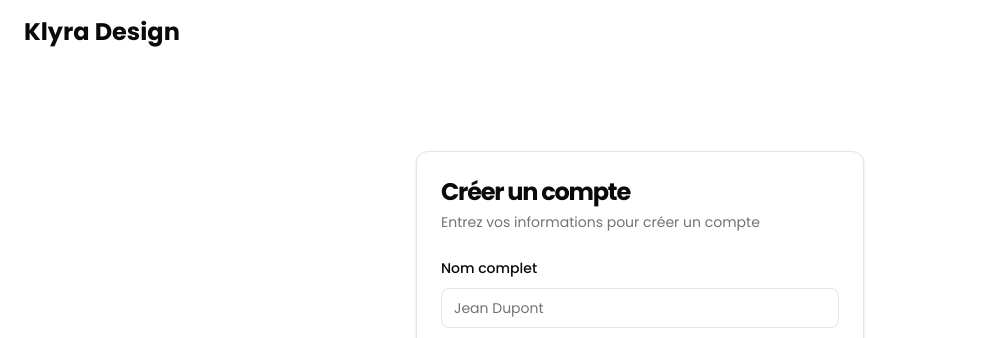
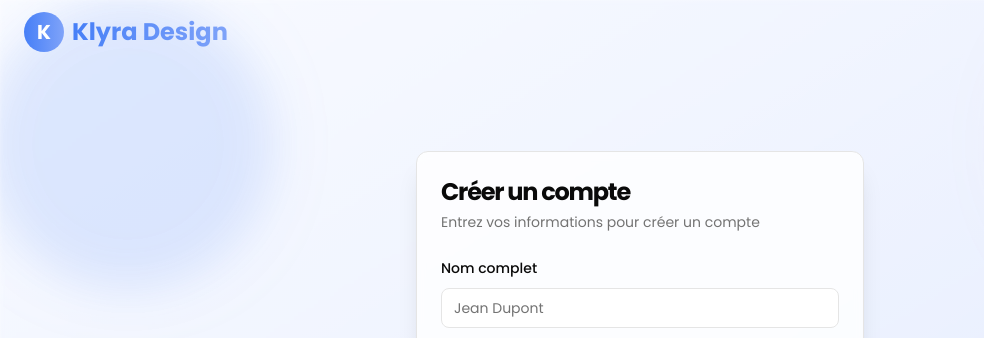
Before and after one commit to CorentinQ57/KlyraHub, a Next.js app: page /signup in a window 1280 px wide. Shown: the top 338 px of the page, without its empty margins (0-984 px from the left). Built offline with nearby package versions, Linux system fonts and the light colour scheme; no server answers.

Commit message:
feat: add Logo component and implement it across the app

```diff
--- a/app/layout.tsx
+++ b/app/layout.tsx
@@ -12,7 +12,7 @@ const poppins = Poppins({
 })
 
 export const metadata: Metadata = {
-  title: 'Klyra Design',
+  title: 'Klyra',
   description: 'Plateforme de services de design',
 }
 
--- a/app/login/page.tsx
+++ b/app/login/page.tsx
@@ -9,6 +9,23 @@ import { Input } from "@/components/ui/input"
 import { Button } from "@/components/ui/button"
 import { Label } from "@/components/ui/label"
 import { Card, CardContent, CardDescription, CardFooter, CardHeader, CardTitle } from "@/components/ui/card"
+import { motion } from "framer-motion"
+import { Logo } from "@/components/Logo"
+
+// Background Mesh Component
+const BackgroundMesh = () => {
+  return (
+    <div className="fixed inset-0 -z-10 overflow-hidden">
+      <div className="absolute inset-0 bg-gradient-to-br from-[#E6EDFD] via-[#B8CBFC] to-[#7FA3F9] opacity-30" />
+      <div className="absolute w-full h-full">
+        <div className="absolute top-0 -left-4 w-72 h-72 bg-[#467FF7] rounded-full mix-blend-multiply filter blur-xl opacity-20 animate-blob" />
+        <div className="absolute top-0 -right-4 w-72 h-72 bg-[#F7A6C1] rounded-full mix-blend-multiply filter blur-xl opacity-20 animate-blob animation-delay-2000" />
+        <div className="absolute -bottom-8 left-20 w-72 h-72 bg-[#A6F0C6] rounded-full mix-blend-multiply filter blur-xl opacity-20 animate-blob animation-delay-4000" />
+      </div>
+      <div className="absolute inset-0 bg-white/50 backdrop-blur-[2px]" />
+    </div>
+  )
+}
 
 export default function LoginPage() {
   const [email, setEmail] = useState('')
@@ -108,14 +125,12 @@ export default function LoginPage() {
   if (!mounted) {
     return (
       <div className="flex min-h-screen flex-col">
-        <header className="px-4 lg:px-6 h-16 flex items-center">
-          <Link className="flex items-center justify-center" href="/">
-            <span className="text-2xl font-bold">Klyra Design</span>
-          </Link>
+        <BackgroundMesh />
+        <header className="px-4 lg:px-6 h-16 flex items-center relative z-10">
+          <Logo />
         </header>
         <div className="flex-1 flex items-center justify-center">
-          {/* Loading placeholder */}
-          <Card className="w-full max-w-md mx-auto">
+          <Card className="w-full max-w-md mx-auto backdrop-blur-sm bg-white/80">
             <CardHeader className="space-y-1">
               <CardTitle className="text-2xl font-bold">Connexion</CardTitle>
               <CardDescription>Chargement...</CardDescription>
@@ -128,10 +143,9 @@ export default function LoginPage() {
 
   return (
     <div className="flex min-h-screen flex-col">
-      <header className="px-4 lg:px-6 h-16 flex items-center">
-        <Link className="flex items-center justify-center" href="/">
-          <span className="text-2xl font-bold">Klyra Design</span>
-        </Link>
+      <BackgroundMesh />
+      <header className="px-4 lg:px-6 h-16 flex items-center relative z-10">
+        <Logo />
       </header>
       <main className="flex-1 flex items-center justify-center p-4">
         <Card className="w-full max-w-md mx-auto">
--- a/app/signup/page.tsx
+++ b/app/signup/page.tsx
@@ -9,6 +9,23 @@ import { Input } from "@/components/ui/input"
 import { Button } from "@/components/ui/button"
 import { Label } from "@/components/ui/label"
 import { Card, CardContent, CardDescription, CardFooter, CardHeader, CardTitle } from "@/components/ui/card"
+import { motion } from "framer-motion"
+import { Logo } from "@/components/Logo"
+
+// Background Mesh Component
+const BackgroundMesh = () => {
+  return (
+    <div className="fixed inset-0 -z-10 overflow-hidden">
+      <div className="absolute inset-0 bg-gradient-to-br from-[#E6EDFD] via-[#B8CBFC] to-[#7FA3F9] opacity-30" />
+      <div className="absolute w-full h-full">
+        <div className="absolute top-0 -left-4 w-72 h-72 bg-[#467FF7] rounded-full mix-blend-multiply filter blur-xl opacity-20 animate-blob" />
+        <div className="absolute top-0 -right-4 w-72 h-72 bg-[#F7A6C1] rounded-full mix-blend-multiply filter blur-xl opacity-20 animate-blob animation-delay-2000" />
+        <div className="absolute -bottom-8 left-20 w-72 h-72 bg-[#A6F0C6] rounded-full mix-blend-multiply filter blur-xl opacity-20 animate-blob animation-delay-4000" />
+      </div>
+      <div className="absolute inset-0 bg-white/50 backdrop-blur-[2px]" />
+    </div>
+  )
+}
 
 export default function SignUpPage() {
   const [fullName, setFullName] = useState('')
@@ -117,14 +134,12 @@ export default function SignUpPage() {
   if (!mounted) {
     return (
       <div className="flex min-h-screen flex-col">
-        <header className="px-4 lg:px-6 h-16 flex items-center">
-          <Link className="flex items-center justify-center" href="/">
-            <span className="text-2xl font-bold">Klyra Design</span>
-          </Link>
+        <BackgroundMesh />
+        <header className="px-4 lg:px-6 h-16 flex items-center relative z-10">
+          <Logo />
         </header>
         <div className="flex-1 flex items-center justify-center">
-          {/* Loading placeholder */}
-          <Card className="w-full max-w-md mx-auto">
+          <Card className="w-full max-w-md mx-auto backdrop-blur-sm bg-white/80">
             <CardHeader className="space-y-1">
               <CardTitle className="text-2xl font-bold">Créer un compte</CardTitle>
               <CardDescription>Chargement...</CardDescription>
@@ -137,13 +152,18 @@ export default function SignUpPage() {
 
   return (
     <div className="flex min-h-screen flex-col">
-      <header className="px-4 lg:px-6 h-16 flex items-center">
-        <Link className="flex items-center justify-center" href="/">
-          <span className="text-2xl font-bold">Klyra Design</span>
-        </Link>
+      <BackgroundMesh />
+      <header className="px-4 lg:px-6 h-16 flex items-center relative z-10">
+        <Logo />
       </header>
       <main className="flex-1 flex items-center justify-center p-4">
-        <Card className="w-full max-w-md mx-auto">
+        <motion.div
+          initial={{ opacity: 0, y: 20 }}
+          animate={{ opacity: 1, y: 0 }}
+          transition={{ duration: 0.5 }}
+          className="w-full max-w-md"
+        >
+          <Card className="backdrop-blur-sm bg-white/80 shadow-xl border-opacity-50">
             <CardHeader className="space-y-1">
               <CardTitle className="text-2xl font-bold">Créer un compte</CardTitle>
               <CardDescription>Entrez vos informations pour créer un compte</CardDescription>
@@ -210,6 +230,7 @@ export default function SignUpPage() {
               </div>
             </CardFooter>
           </Card>
+        </motion.div>
       </main>
     </div>
   )
--- /dev/null
+++ b/components/Logo.tsx
@@ -0,0 +1,43 @@
+import Image from 'next/image';
+import Link from 'next/link';
+
+interface LogoProps {
+  className?: string;
+  showText?: boolean;
+}
+
+export function Logo({ className = "", showText = true }: LogoProps) {
+  // Une fois que vous aurez ajouté votre fichier logo à public/images,
+  // vous pourrez décommenter ces lignes et supprimer le div placeholder
+
+  // return (
+  //   <Link href="/" className={`flex items-center ${className}`}>
+  //     <Image
+  //       src="/images/klyra-logo.png"
+  //       alt="Klyra Logo"
+  //       width={40}
+  //       height={40}
+  //       className="h-10 w-auto"
+  //     />
+  //     {showText && (
+  //       <span className="ml-2 text-2xl font-bold bg-clip-text text-transparent bg-gradient-to-r from-[#467FF7] to-[#7FA3F9]">
+  //         Klyra Design
+  //       </span>
+  //     )}
+  //   </Link>
+  // );
+
+  // Solution temporaire jusqu'à l'ajout du fichier image
+  return (
+    <Link href="/" className={`flex items-center ${className}`}>
+      <div className="h-10 w-10 rounded-full bg-gradient-to-r from-[#467FF7] to-[#7FA3F9] flex items-center justify-center">
+        <span className="text-white font-bold text-xl">K</span>
+      </div>
+      {showText && (
+        <span className="ml-2 text-2xl font-bold bg-clip-text text-transparent bg-gradient-to-r from-[#467FF7] to-[#7FA3F9]">
+          Klyra Design
+        </span>
+      )}
+    </Link>
+  );
+}
```
Lines whose indentation alone changed are shown as unchanged.
